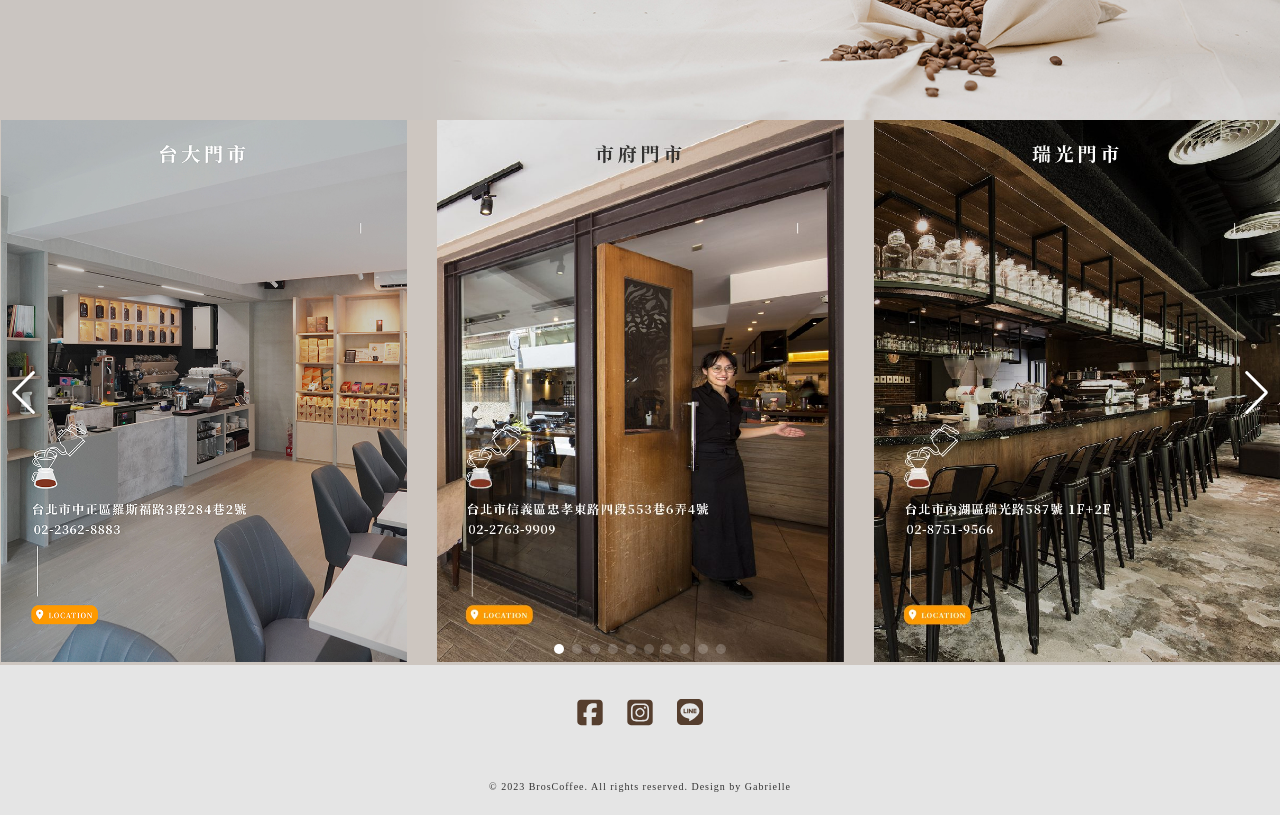
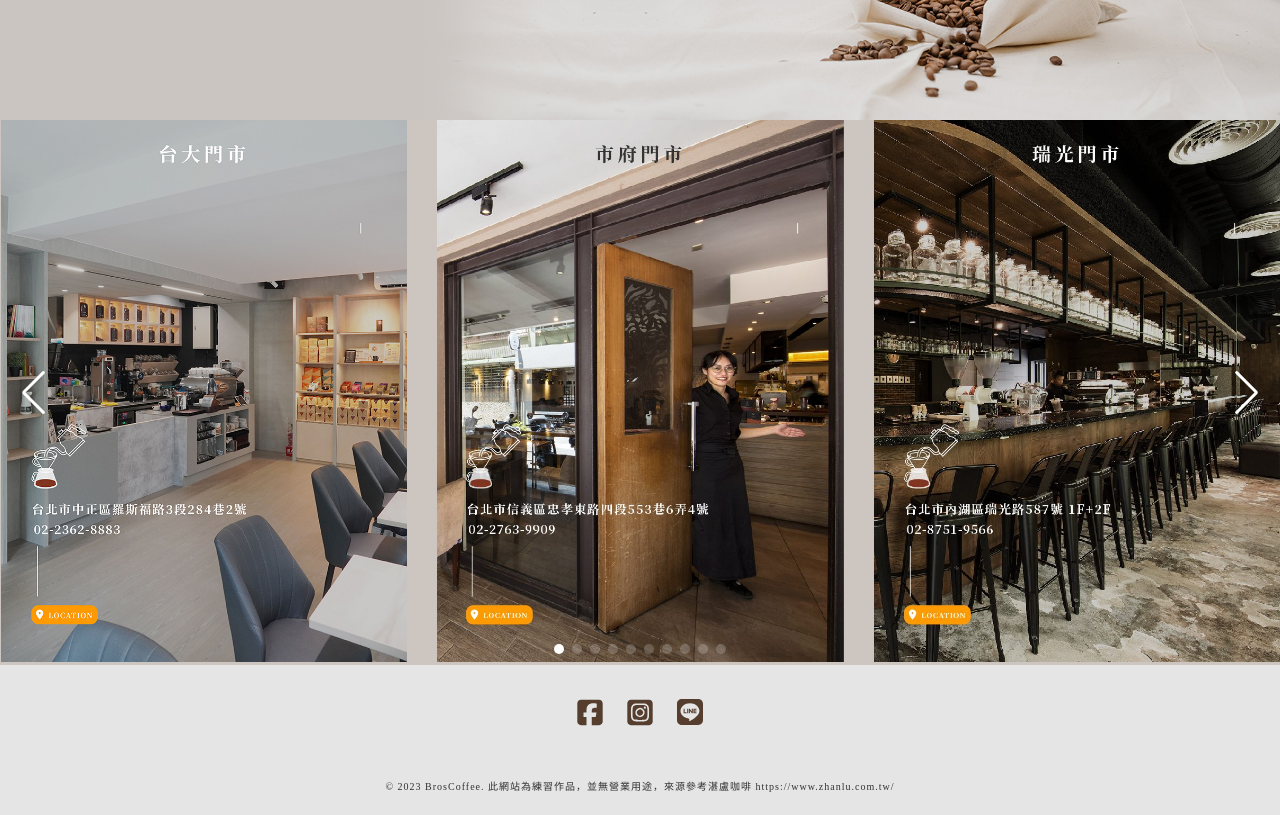
Before and after one commit to Zoe0426/bros, a Next.js app: page / in a window 1280 px wide. Shown: the part 1400-2215 px from the top of the page. Built offline with nearby package versions, Linux system fonts and the light colour scheme; a web font is replaced by a local one.

Commit message:
swiper link done

```diff
--- a/components/Layouts/footer.js
+++ b/components/Layouts/footer.js
@@ -24,7 +24,7 @@ export default function Footer() {
           </li>
         </div>
         <div className={Styles.copyRight}>
-          <p>© 2023 BrosCoffee. All rights reserved. Design by Gabrielle</p>
+          <p>© 2023 BrosCoffee. 此網站為練習作品，並無營業用途，來源參考湛盧咖啡 https://www.zhanlu.com.tw/</p>
         </div>
       </footer>
     </>
--- a/src/pages/index.js
+++ b/src/pages/index.js
@@ -1,9 +1,7 @@
 import Head from "next/head";
 import { useEffect, useState } from "react";
-import Image from "next/image";
+import Link from "next/link";
 import Styles from "@/styles/index.module.css";
-import { FontAwesomeIcon } from "@fortawesome/react-fontawesome";
-import { faChevronRight, faChevronLeft } from "@fortawesome/free-solid-svg-icons";
 import { Swiper, SwiperSlide } from "swiper/react";
 // Import Swiper styles
 import "swiper/css";
@@ -15,6 +13,7 @@ import { Pagination, Navigation, Autoplay } from "swiper/modules";
 export default function Home() {
   const [is1024, setIs1024] = useState({ width: window.innerWidth });
 
+  // 監聽視窗大小
   useEffect(() => {
     const handleResize = () => {
       setIs1024({ width: window.innerWidth });
@@ -65,34 +64,54 @@ export default function Home() {
           className={Styles.mySwiper}
         >
           <SwiperSlide>
+            <Link href='/'>
               <img src='/大安門市.jpg' alt='' className={Styles.slideImg} />
+            </Link>
           </SwiperSlide>
           <SwiperSlide>
+            <Link href='/'>
               <img src='/台大門市.jpg' alt='' className={Styles.slideImg} />
+            </Link>
           </SwiperSlide>
           <SwiperSlide>
+            <Link href='/'>
               <img src='/市府門市.jpg' alt='' className={Styles.slideImg} />
+            </Link>
           </SwiperSlide>
           <SwiperSlide>
+            <Link href='/'>
               <img src='/瑞光門市.jpg' alt='' className={Styles.slideImg} />
+            </Link>
           </SwiperSlide>
           <SwiperSlide>
+            <Link href='/'>
               <img src='/高雄門市.jpg' alt='' className={Styles.slideImg} />
+            </Link>
           </SwiperSlide>
           <SwiperSlide>
+            <Link href='/'>
               <img src='/大安門市.jpg' alt='' className={Styles.slideImg} />
+            </Link>
           </SwiperSlide>
           <SwiperSlide>
+            <Link href='/'>
               <img src='/台大門市.jpg' alt='' className={Styles.slideImg} />
+            </Link>
           </SwiperSlide>
           <SwiperSlide>
+            <Link href='/'>
               <img src='/市府門市.jpg' alt='' className={Styles.slideImg} />
+            </Link>
           </SwiperSlide>
           <SwiperSlide>
+            <Link href='/'>
               <img src='/瑞光門市.jpg' alt='' className={Styles.slideImg} />
+            </Link>
           </SwiperSlide>
           <SwiperSlide>
+            <Link href='/'>
               <img src='/高雄門市.jpg' alt='' className={Styles.slideImg} />
+            </Link>
           </SwiperSlide>
         </Swiper>
       </section>
--- a/src/styles/styleguide.css
+++ b/src/styles/styleguide.css
@@ -49,7 +49,7 @@
   /* swiper */
   --swiper-navigation-size: 44px;
   --swiper-navigation-top-offset: 50%;
-  --swiper-navigation-sides-offset: 10px;
+  --swiper-navigation-sides-offset: 20px;
   --swiper-navigation-color: var(--white);
 
   --swiper-pagination-color: var(--white);
```
Also changed, not shown: public/bg2.jpg (added), public/bg3.jpg (added). Lines whose indentation alone changed are shown as unchanged.
